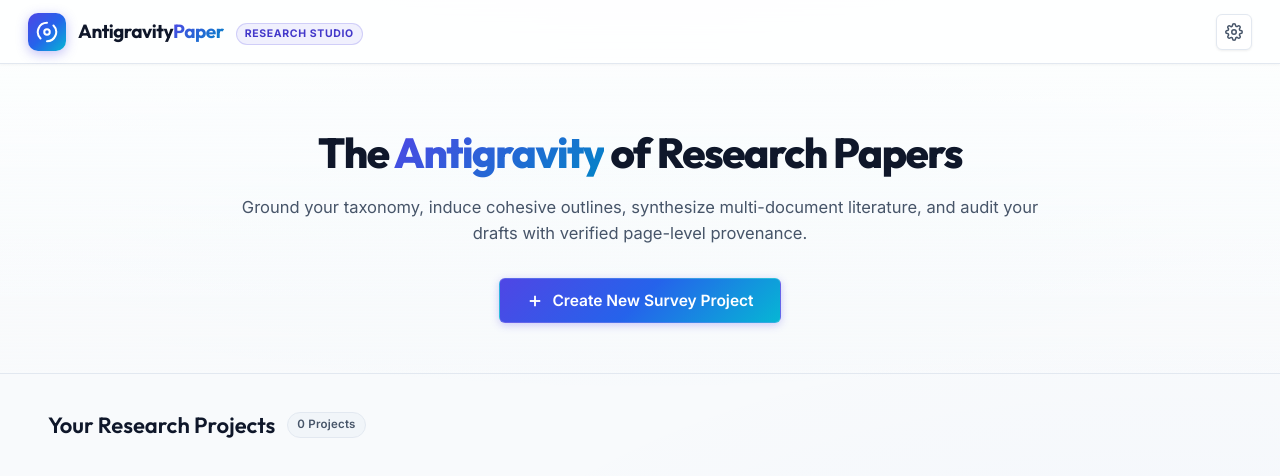
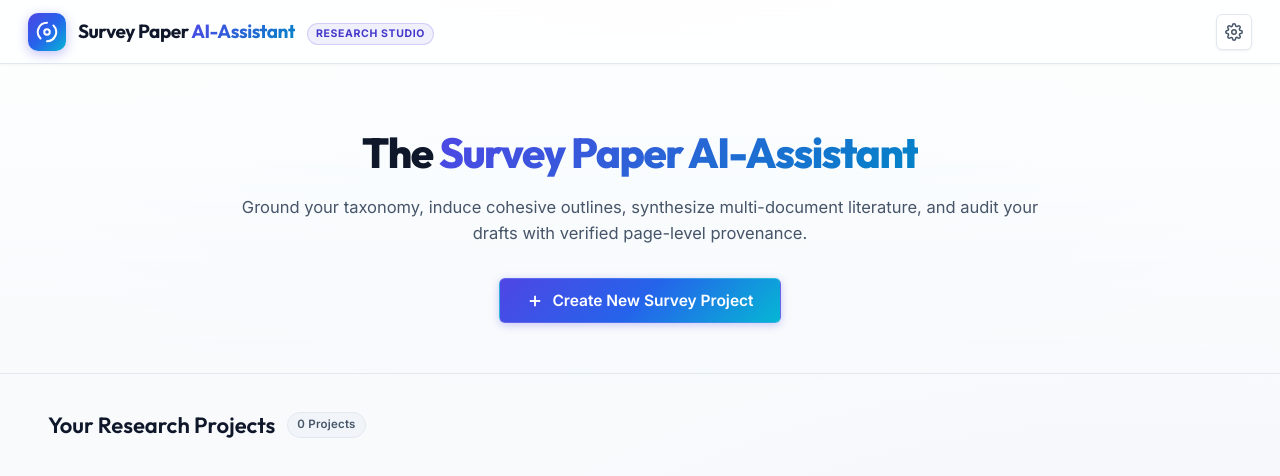
Before and after one commit to devagrawal-24/RAG, a plain HTML site: page static/index.html in a window 1280 px wide. Drawn offline with Linux system fonts and the light colour scheme; no server answers.

Commit message:
name changed

```diff
--- a/static/index.html
+++ b/static/index.html
@@ -3,7 +3,7 @@
 <head>
   <meta charset="UTF-8">
   <meta name="viewport" content="width=device-width, initial-scale=1.0">
-  <title>Antigravity Paper Studio — The Antigravity of Research Papers</title>
+  <title>Survey Paper AI-Assistant</title>
   <meta name="description" content="Next-generation literature synthesis, structural outline induction, and draft auditor copilot grounded in scientific corpora.">
 
   <!-- Fonts -->
@@ -26,7 +26,7 @@
           </svg>
         </div>
         <div class="logo-text">
-          <span class="brand-title">Antigravity<span class="accent-text">Paper</span></span>
+          <span class="brand-title">Survey Paper <span class="accent-text">AI-Assistant</span></span>
           <span class="brand-badge">Research Studio</span>
         </div>
       </div>
@@ -64,7 +64,7 @@
     <section id="viewDashboard" class="view active-view">
       <div class="dashboard-hero">
         <div class="hero-content">
-          <h1>The <span class="accent-text">Antigravity</span> of Research Papers</h1>
+          <h1>The <span class="accent-text">Survey Paper AI-Assistant</span></h1>
           <p>Ground your taxonomy, induce cohesive outlines, synthesize multi-document literature, and audit your drafts with verified page-level provenance.</p>
           <div class="hero-cta">
             <button id="btnNewProjectModal" class="btn btn-primary btn-lg">
@@ -262,7 +262,7 @@
                 <!-- Tab 3: Console Logs -->
                 <div id="termConsole" class="term-tab-pane">
                   <div id="termConsoleOutput" class="term-console-log">
-                    <div class="console-line log-info">[Antigravity Paper Studio Console Ready]</div>
+                    <div class="console-line log-info">[Survey Paper AI-Assistant Studio Console Ready]</div>
                     <div class="console-line log-dim">Press 'Audit & Compile Draft' to run structural, citation, readability, and overlap diagnostics.</div>
                   </div>
                 </div>
```
Also changed, not shown: 1 other file.
